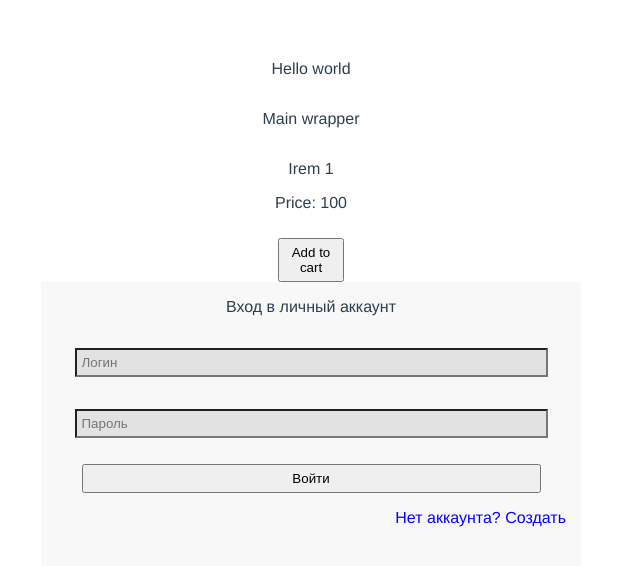
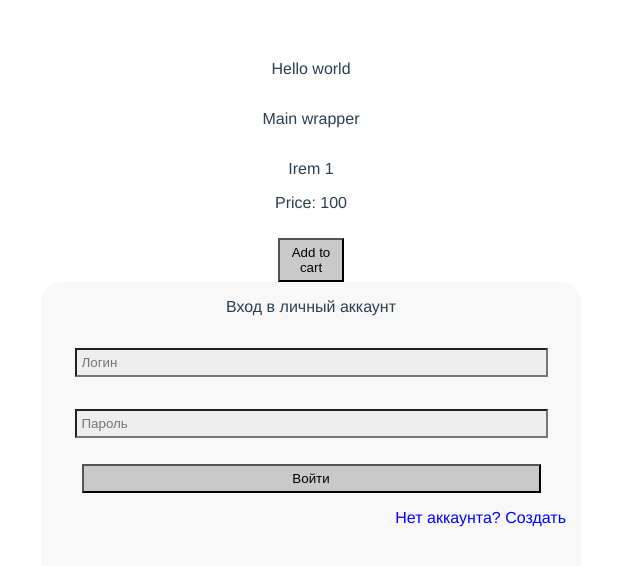
Before and after one commit to Volodka154/phone-store, a Vue app: page / in a window 1280 px wide. Shown: the top 566 px of the page, without its empty margins (329-969 px from the left). Built offline with nearby package versions, Linux system fonts and the light colour scheme.

Commit message:
Доработка внешнего вида форм

```diff
--- a/src/components/authorization.vue
+++ b/src/components/authorization.vue
@@ -37,10 +37,11 @@ export default {
         width: 60%;
         min-height: 400px;
         background-color: rgb(248, 248, 248);
+        border-radius: 20px;
     }
 
     input {
-        background-color: rgb(226, 226, 226);
+        background-color: rgb(238, 238, 238);
         width: 85%;
         padding: 5px;
     }
@@ -50,6 +51,7 @@ export default {
         padding: 5px;
         align-self: center;
         margin-top: 10px;
+        background-color: rgb(201, 201, 201);
     }
 
     .href {
--- a/src/components/registration.vue
+++ b/src/components/registration.vue
@@ -43,11 +43,12 @@ export default {
         width: 60%;
         min-height: 400px;
         background-color: rgb(248, 248, 248);
+        border-radius: 20px;
     }
 
     .name,
     .surname {
-        background-color: rgb(226, 226, 226);
+        background-color: rgb(238, 238, 238);
         padding: 5px;
         width: 40%;
         margin: 1.5%;
@@ -55,7 +56,7 @@ export default {
 
     .login,
     .password {
-        background-color: rgb(226, 226, 226);
+        background-color: rgb(238, 238, 238);
         width: 85%;
         padding: 5px;
     }
@@ -65,6 +66,7 @@ export default {
         padding: 5px;
         align-self: center;
         margin-top: 10px;
+        background-color: rgb(201, 201, 201);
     }
 
     .href {
```
